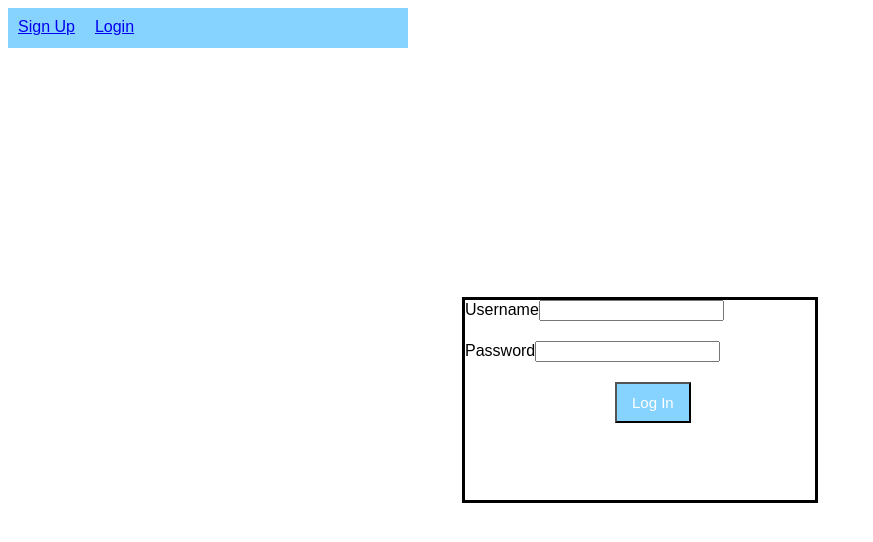
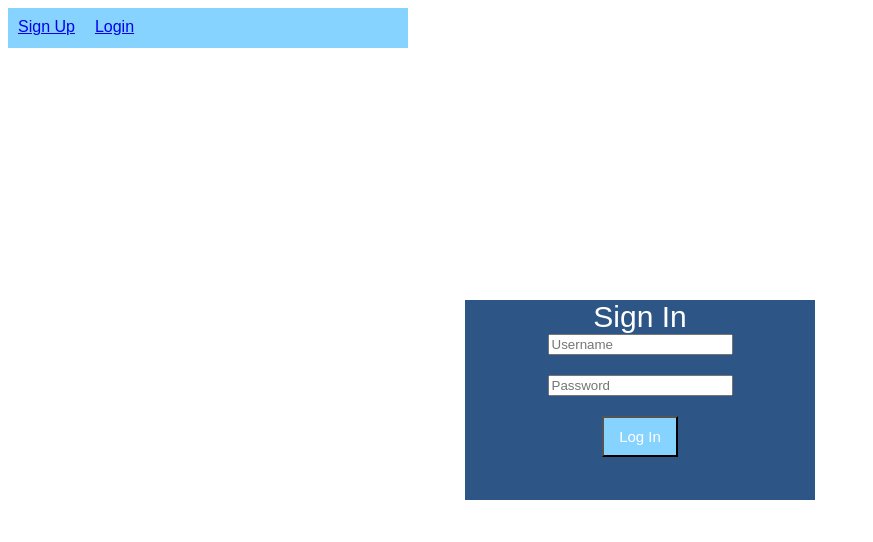
Before and after one commit to cookcb/node-authentication, a React app: page /login in a window 1280 px wide. Shown: the top 542 px of the page, without its empty margins (0-873 px from the left). Built offline with nearby package versions, Linux system fonts and the light colour scheme.

Commit message:
Updated styling for login component

```diff
--- a/src/components/App.js
+++ b/src/components/App.js
@@ -23,6 +23,7 @@ class App extends Component{
     }
     render() {
         return (
+            <div>
                 <Router>
                     <div>
                         <ul style={navStyle}>
@@ -38,6 +39,10 @@ class App extends Component{
                         <Route path='/home' component={Home}></Route>
                     </div>
                 </Router>
+                <div>
+                    <Login />
+                </div>
+            </div>
         )
     }
 }
--- a/src/components/Login.js
+++ b/src/components/Login.js
@@ -65,16 +65,15 @@ class Login extends Component{
             console.log(styles.formStyle);
             return(
                 <div className={styles.formStyle}>
+                    <span className={styles.header}>Sign In</span>
                     <form onSubmit={this.handleSubmit}>
                         <div className={styles.inputContainer}>
-                            <label for="username">Username</label>
-                            <input name="username" type="text" onChange={this.handleChange}/>
+                            <input name="username" type="text" placeholder="Username" onChange={this.handleChange}/>
                         </div>
                         <div className={styles.inputContainer}>
-                            <label for="password">Password</label>
-                            <input name="password" type="text" onChange={this.handleChange}/>
+                            <input name="password" type="text" placeholder="Password" onChange={this.handleChange}/>
                         </div>
-                        <div>
+                        <div className={styles.buttonContainer}>
                             <button type="submit" className={styles.button}>Log In</button>
                         </div>
                     </form>
--- a/src/styles.css
+++ b/src/styles.css
@@ -3,7 +3,6 @@ body{
 }
 
 .formStyle {
-    border-style: solid;
     width: 350px;
     height: 200px;
     position: absolute;
@@ -12,18 +11,31 @@ body{
     right: 0;
     bottom: 0;
     left: 0;
+    color: #ffffff;;
+    background-color: #2d5686;
+    text-align: center;
+}
+
+.header{
+    font-size: 30px;
 }
 
 .inputContainer {
     padding-bottom: 20px;
 }
 
+.inputContainer input {
+    margin: 0 auto;
+    display: block;
+}
+
+.buttonContainer{
+    text-align: center;
+}
+
 .button{
     background-color: #87d3ff;
     color: #ffffff;
     padding: 10px 15px;
-    text-align: center;
     font-size: 15px;
-    position: relative;
-    left: 150px;
 }
```
Also changed, not shown: 1 other file (tests, documents, lock files or other folders). Lines whose indentation alone changed are shown as unchanged.
